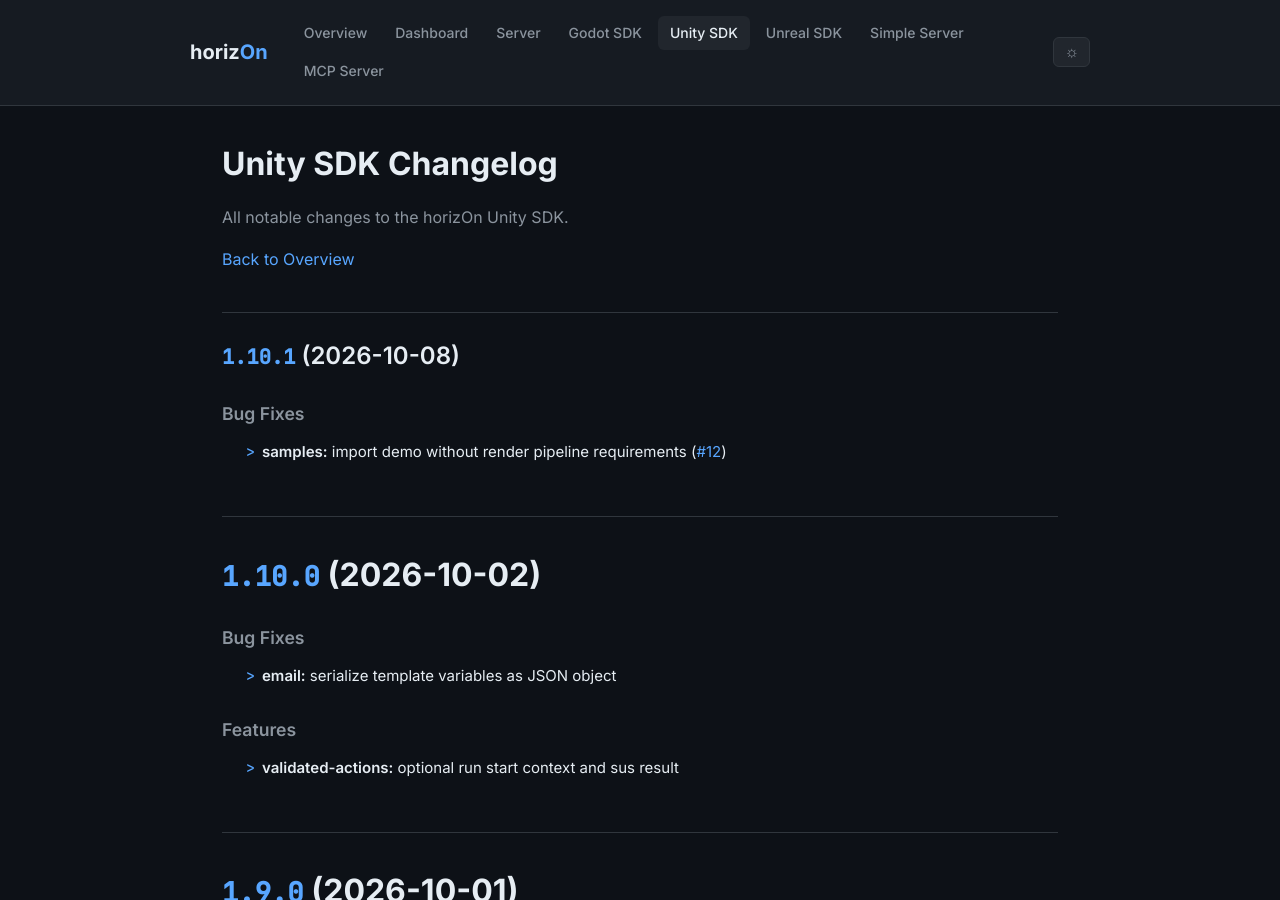
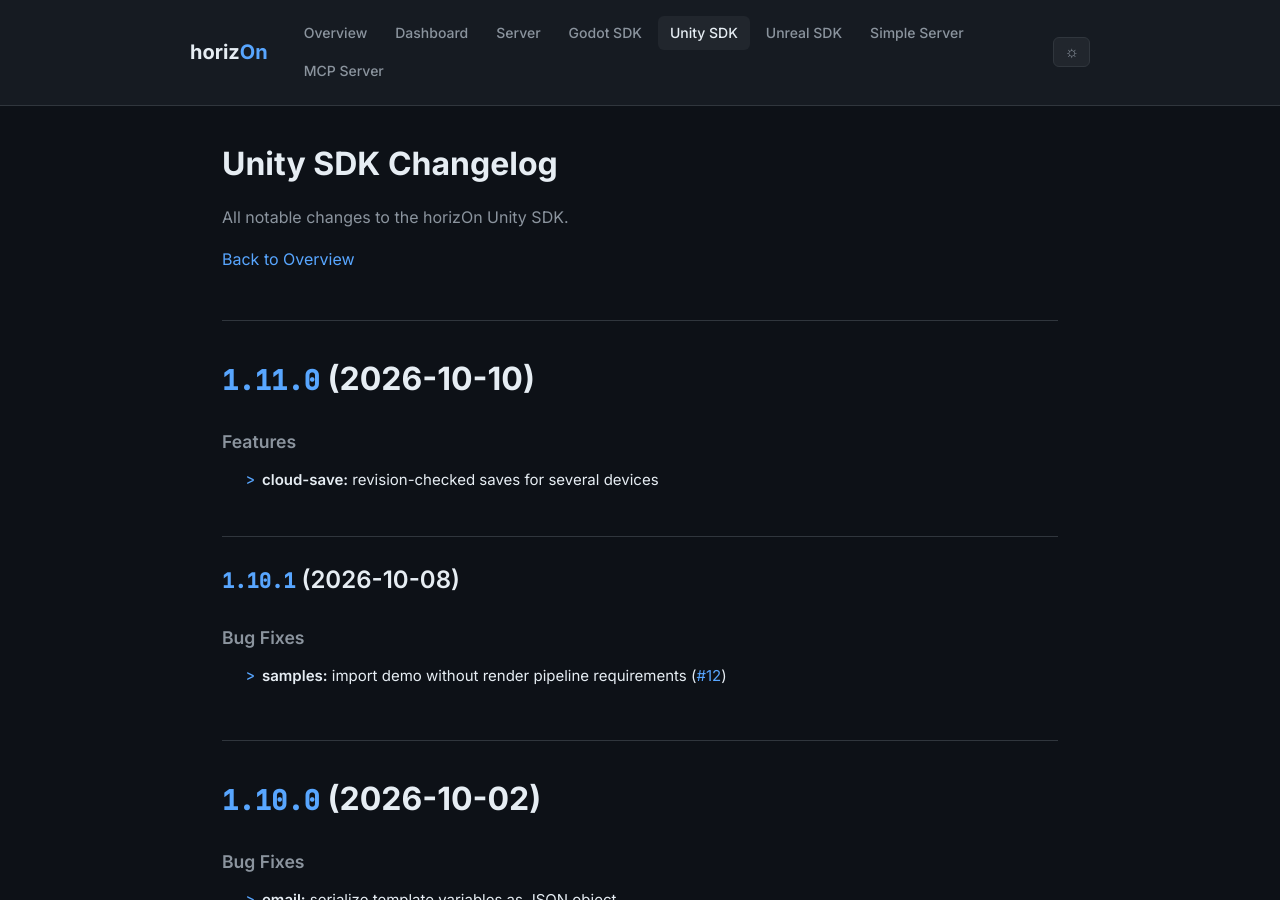
Before and after one commit to ProjectMakersDE/horizOn-Changelog, a Jekyll site: the page built from unity-sdk-changelog.md, in a window 1280 px wide and 900 px high. Built offline with Jekyll 4.4.1, drawn with Linux system fonts in a browser that asks for light colours.

Commit message:
chore: reconcile changelogs

```diff
--- a/unity-sdk-changelog.md
+++ b/unity-sdk-changelog.md
@@ -8,6 +8,13 @@ title: Unity SDK Changelog
 All notable changes to the horizOn Unity SDK.
 
 [Back to Overview](.)
+
+# [1.11.0](https://github.com/ProjectMakersDE/horizOn-SDK-Unity/compare/v1.10.1...v1.11.0) (2026-10-10)
+
+
+### Features
+
+* **cloud-save:** revision-checked saves for several devices ([2eb68b5](https://github.com/ProjectMakersDE/horizOn-SDK-Unity/commit/2eb68b5a6a2dd3c543c65a93b4fad12d6c2b8e95))
 
 ## [1.10.1](https://github.com/ProjectMakersDE/horizOn-SDK-Unity/compare/v1.10.0...v1.10.1) (2026-10-08)
 
```
Also changed, not shown: index.md (+1 -1 lines).
